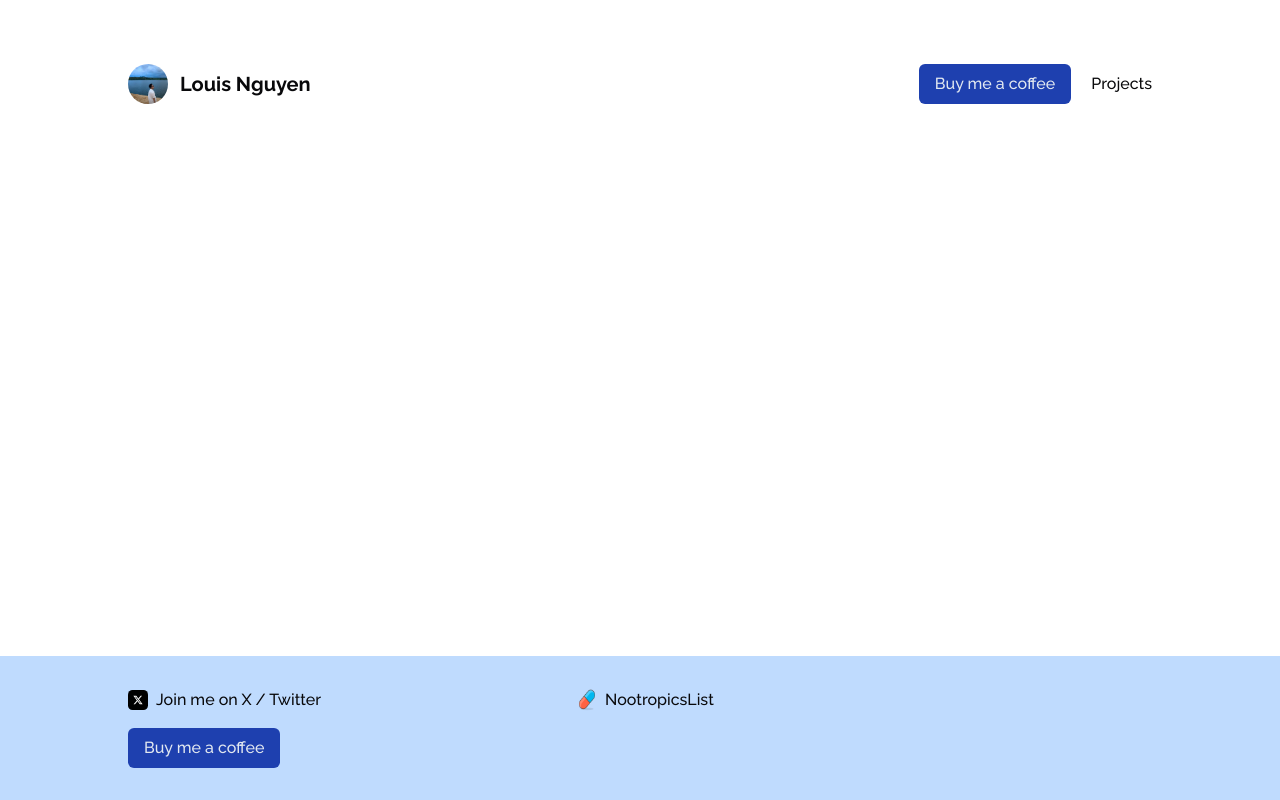
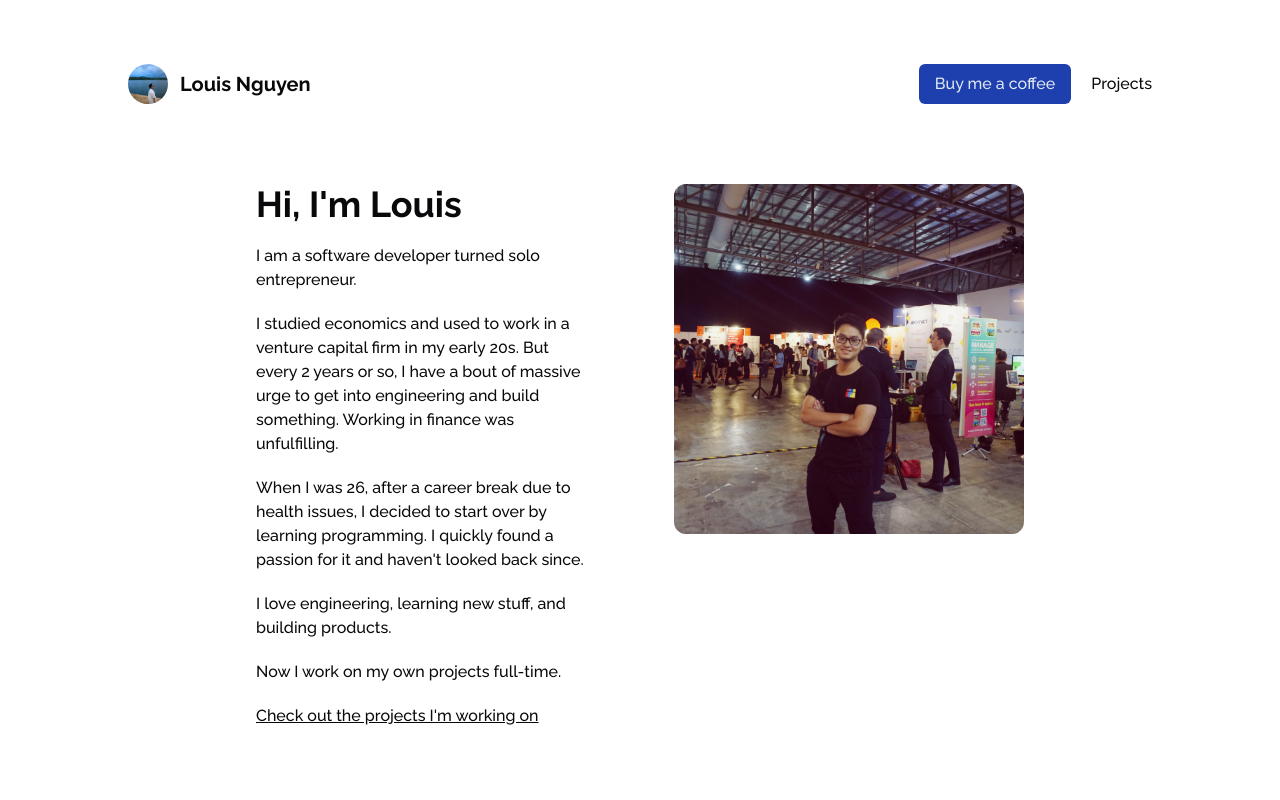
Before and after one commit to lng5143/louisnguyen-me, a Next.js app: page / in a window 1280 px wide. Shown: the top 800 px of the page. Built offline with nearby package versions, Linux system fonts and the light colour scheme.

Commit message:
main page content

```diff
--- a/app/page.js
+++ b/app/page.js
@@ -1,6 +1,21 @@
+import Image from "next/image";
+import Link from "next/link";
 
 export default function Home() {
   return (
-    <div></div>
+    <div className="flex flex-col-reverse lg:flex-row gap-20 px-32">
+      <div className="flex flex-col gap-5">
+        <h1 className="text-4xl font-bold">Hi, I&apos;m Louis</h1>
+        <p>I am a software developer turned solo entrepreneur.</p>
+        <p>I studied economics and used to work in a venture capital firm in my early 20s. But every 2 years or so, I have a bout of massive urge to get into engineering and build something. Working in finance was unfulfilling.</p>
+        <p>When I was 26, after a career break due to health issues, I decided to start over by learning programming. I quickly found a passion for it and haven&apos;t looked back since.</p>
+        <p>I love engineering, learning new stuff, and building products.</p>
+        <p>Now I work on my own projects full-time.</p>
+        <Link href="/projects"><u>Check out the projects I&apos;m working on</u></Link>
+      </div>
+      <div className="min-w-[350px]">
+        <Image className="rounded-xl" src="/main-pic-square.jpeg" alt="Louis Nguyen" width={350} height={350} />
+      </div>
+    </div>
   );
 }
```
Also changed, not shown: public/main-pic-square.jpeg (added).
